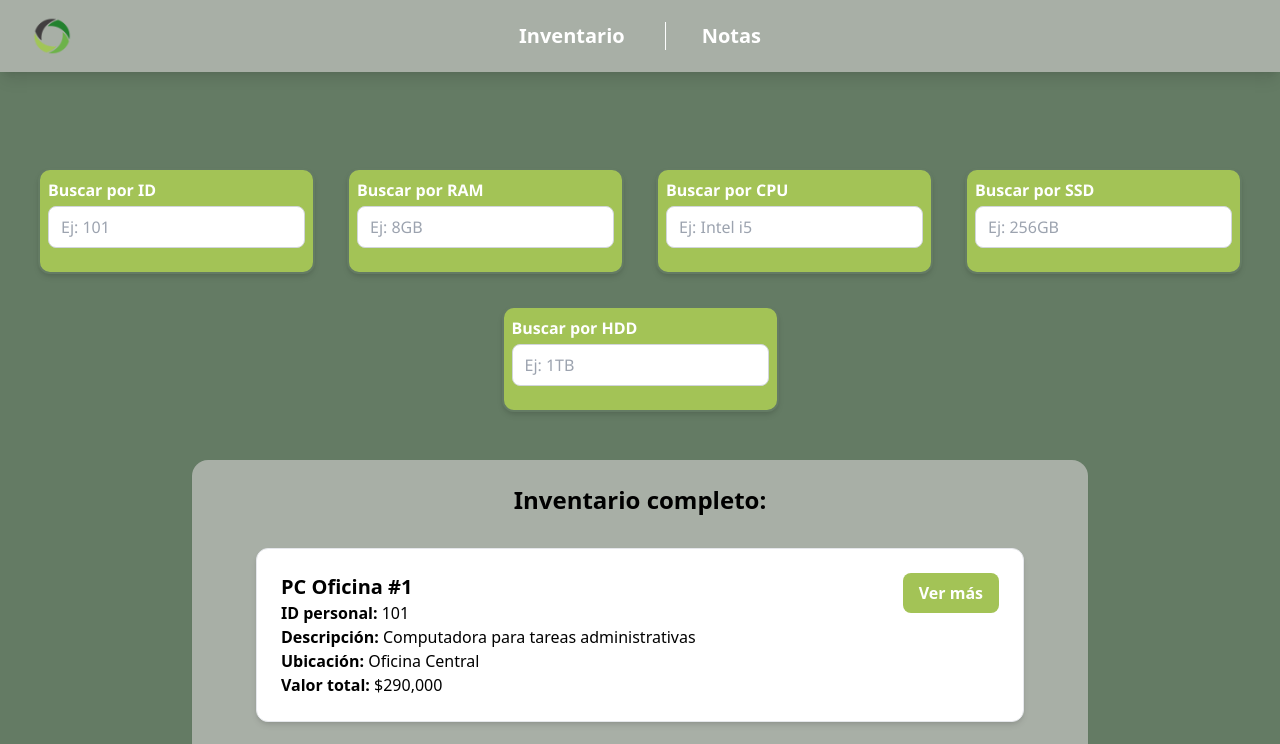
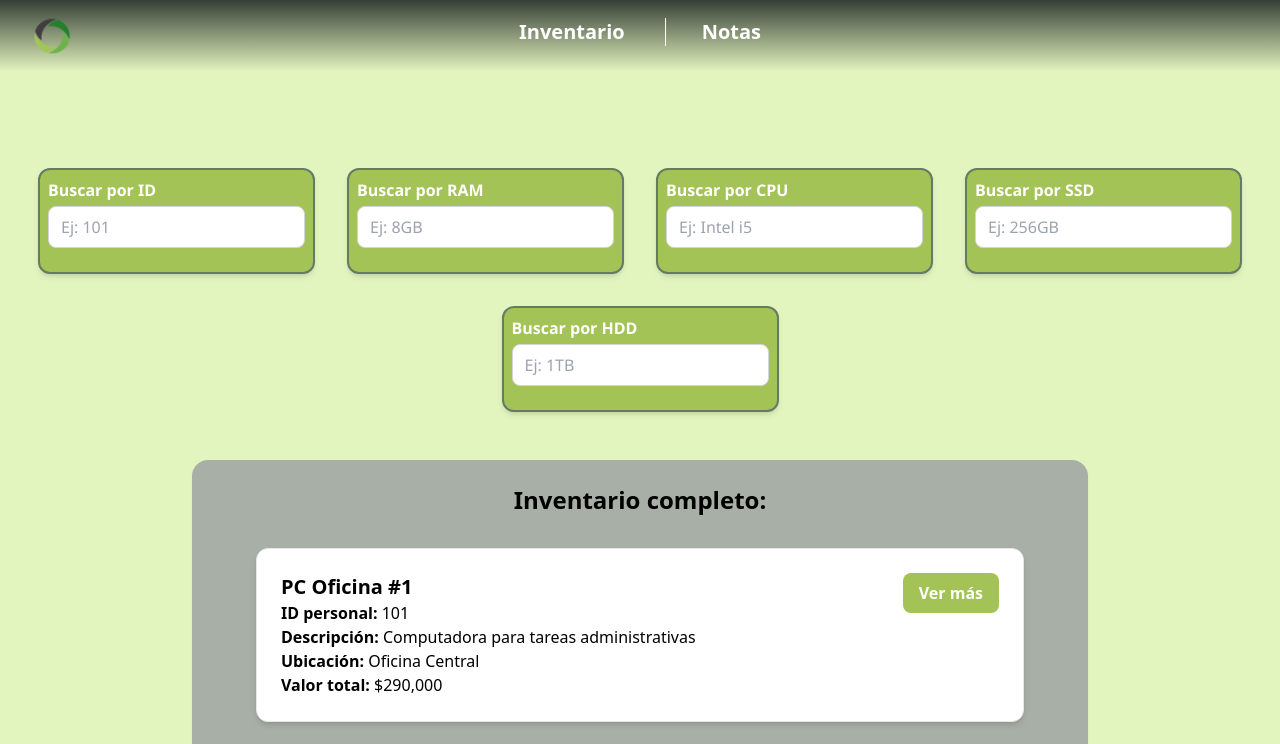
Before and after one commit to Milialvarez/inventory-manager, an Angular app in the folder inventory-front/: page / in a window 1280 px wide. Shown: the top 744 px of the page. Built offline with nearby package versions, Linux system fonts and the light colour scheme.

Commit message:
actualizacion de colores

```diff
--- a/inventory-front/src/app/app.component.html
+++ b/inventory-front/src/app/app.component.html
@@ -1,4 +1,4 @@
-<div class="bg-secondary_dark pb-8">
+<div class="bg-background pb-8">
     <app-nav-bar></app-nav-bar>
 <app-filter-panel></app-filter-panel>
 <app-inventory-list></app-inventory-list>
--- a/inventory-front/src/app/nav-bar/nav-bar.component.html
+++ b/inventory-front/src/app/nav-bar/nav-bar.component.html
@@ -1,25 +1,14 @@
-<nav class="relative flex items-center justify-between bg-secondary text-white px-8 py-4 shadow-lg font-sans">
-  <!-- Logo -->
+<nav class="relative flex items-center justify-between bg-gradient-to-b from-secondary_darker to-transparent text-white px-8 py-4 font-sans">
   <div class="flex items-center space-x-4 z-10">
-    <img
-      src="/logos-icons/temperies-logo.png"
-      alt="Temperies Logo"
-      class="h-10 w-auto"
-    />
+    <img src="/logos-icons/temperies-logo.png" alt="Temperies Logo" class="h-10 w-auto" />
   </div>
 
-  <!-- Secciones centradas -->
-  <div class="absolute left-1/2 transform -translate-x-1/2 flex space-x-10 text-xl font-semibold">
-    <a
-      routerLink="/inventario"
-      class="hover:text-secondary_dark transition-colors duration-200 ease-in-out"
-    >
+  <div class="absolute left-1/2 transform -translate-x-1/2 flex space-x-10 text-xl font-semibold pb-2">
+    <a routerLink="/inventario" class="hover:text-secondary_lighter transition-colors duration-200 ease-in-out">
       Inventario
     </a>
-    <a
-      routerLink="/notas"
-      class="hover:text-secondary_dark transition-colors duration-200 ease-in-out border-l border-white pl-9"
-    >
+    <a routerLink="/notas"
+      class="hover:text-secondary_lighter transition-colors duration-200 ease-in-out border-l border-white pl-9">
       Notas
     </a>
   </div>
--- a/inventory-front/src/styles.scss
+++ b/inventory-front/src/styles.scss
@@ -3,7 +3,7 @@
 @tailwind utilities;
 
 :root {
-  --background: '#e6f0cdff';
+  --background: '#b6bda6ff';
   --primary: '#A3C356',
     --primary_dark: '#6CB44C',
     --primary_darker: '#24842C',
--- a/inventory-front/tailwind.config.js
+++ b/inventory-front/tailwind.config.js
@@ -11,9 +11,9 @@
         primary_darker: '#24842C',
         secondary: '#A8AFA6',
         secondary_dark: '#647B64',
-        secondary_darker: '#443C3C',
+        secondary_darker: '#363f36ff',
         secondary_lighter: '#dbdbdbff',
-        background: '#e6f0cdff',
+        background: '#e3f5bfff',
       }
     },
   },
```
